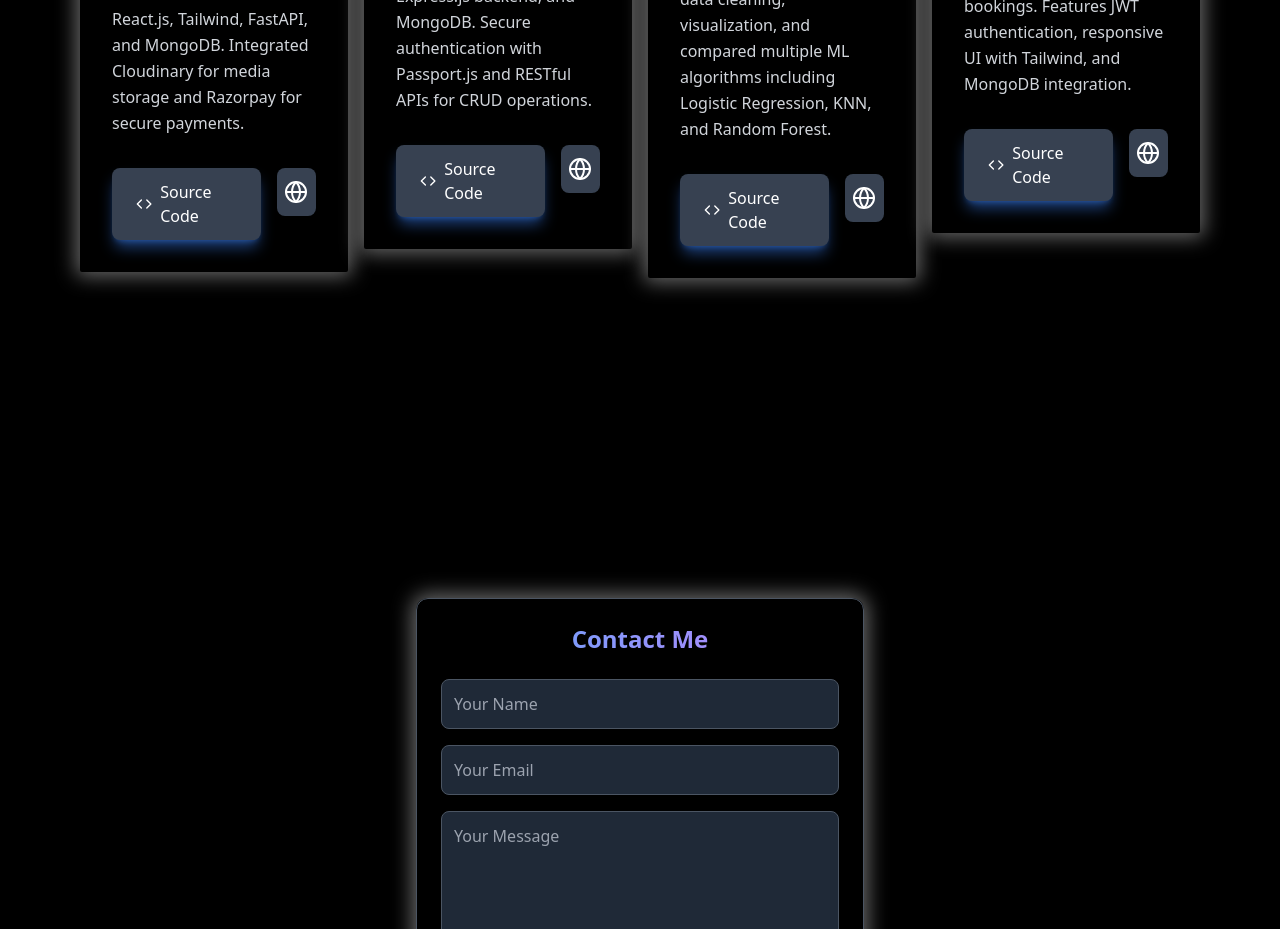
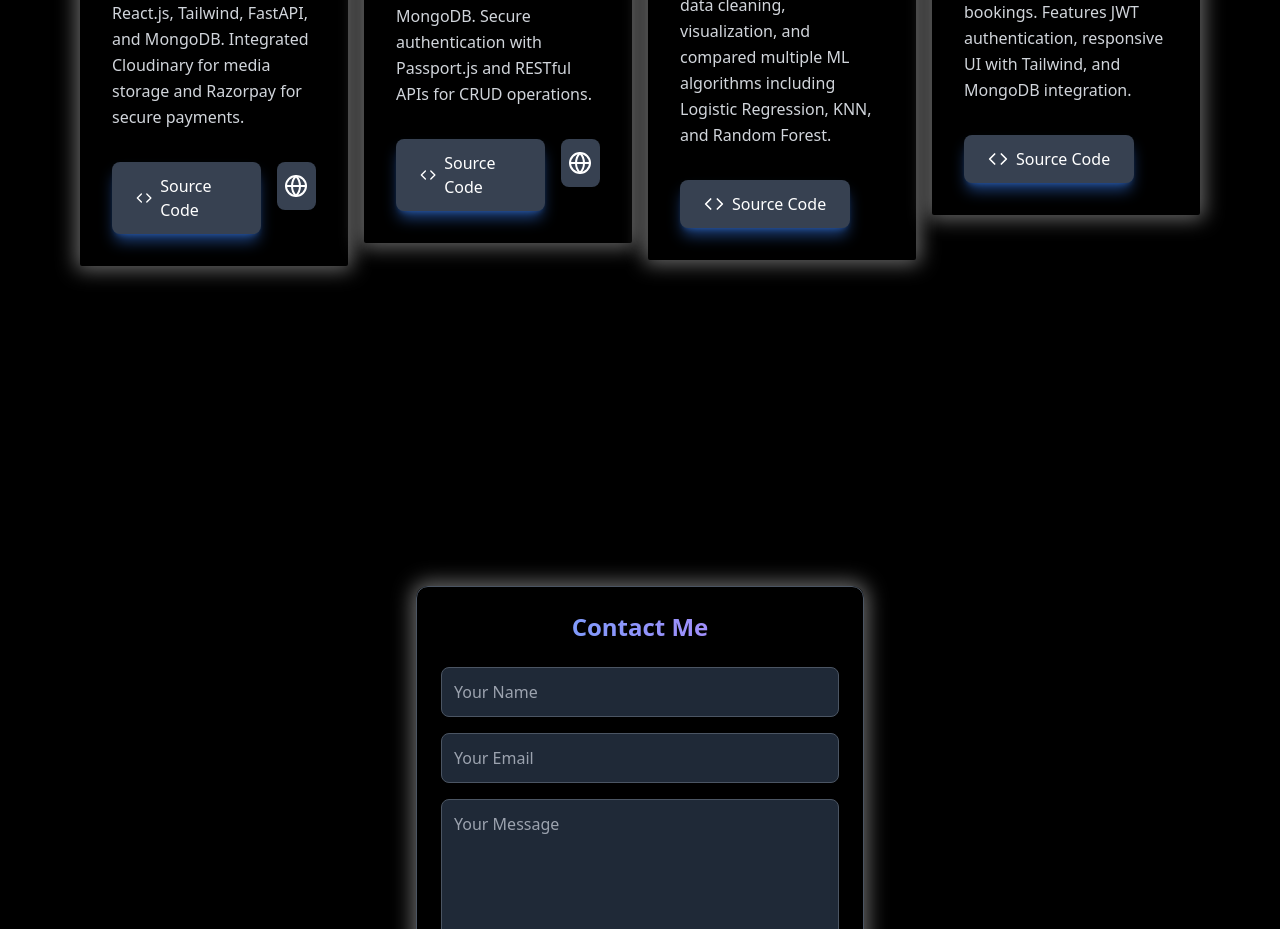
Before and after one commit to Krushna-a/Portfolio, a React (Vite) app: page / in a window 1280 px wide. Shown: the part 3500-4429 px from the top of the page. Built offline with nearby package versions, Linux system fonts and the light colour scheme.

Commit message:
fixed projects sections live buttons

```diff
--- a/src/Components/Projects.jsx
+++ b/src/Components/Projects.jsx
@@ -54,7 +54,7 @@ const ProjectCard = ({ icon, title, description, color, github, live }) => {
             <Code className="w-5 h-5 relative z-10" />
             <span className="relative z-10">Source Code</span>
           </a>
-
+          { live !== "#" &&
           <a
             href={live}
             target="_blank"
@@ -62,7 +62,7 @@ const ProjectCard = ({ icon, title, description, color, github, live }) => {
             className="w-12 h-12 bg-gray-700 group-hover:bg-white/20 rounded-lg flex items-center justify-center transition-colors duration-500 cursor-target"
           >
             <Globe className="w-6 h-6 text-white" />
-          </a>
+          </a>}
         </div>
       </div>
     </div>
```
